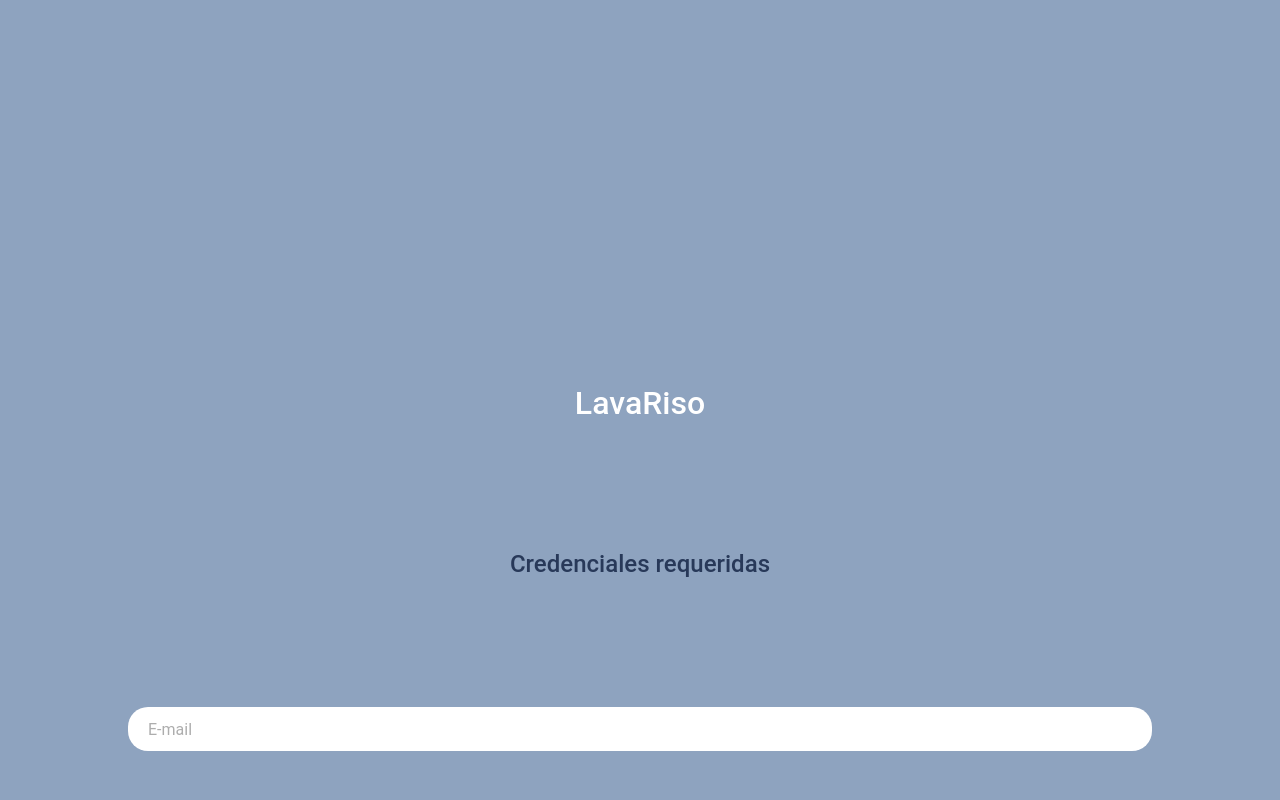
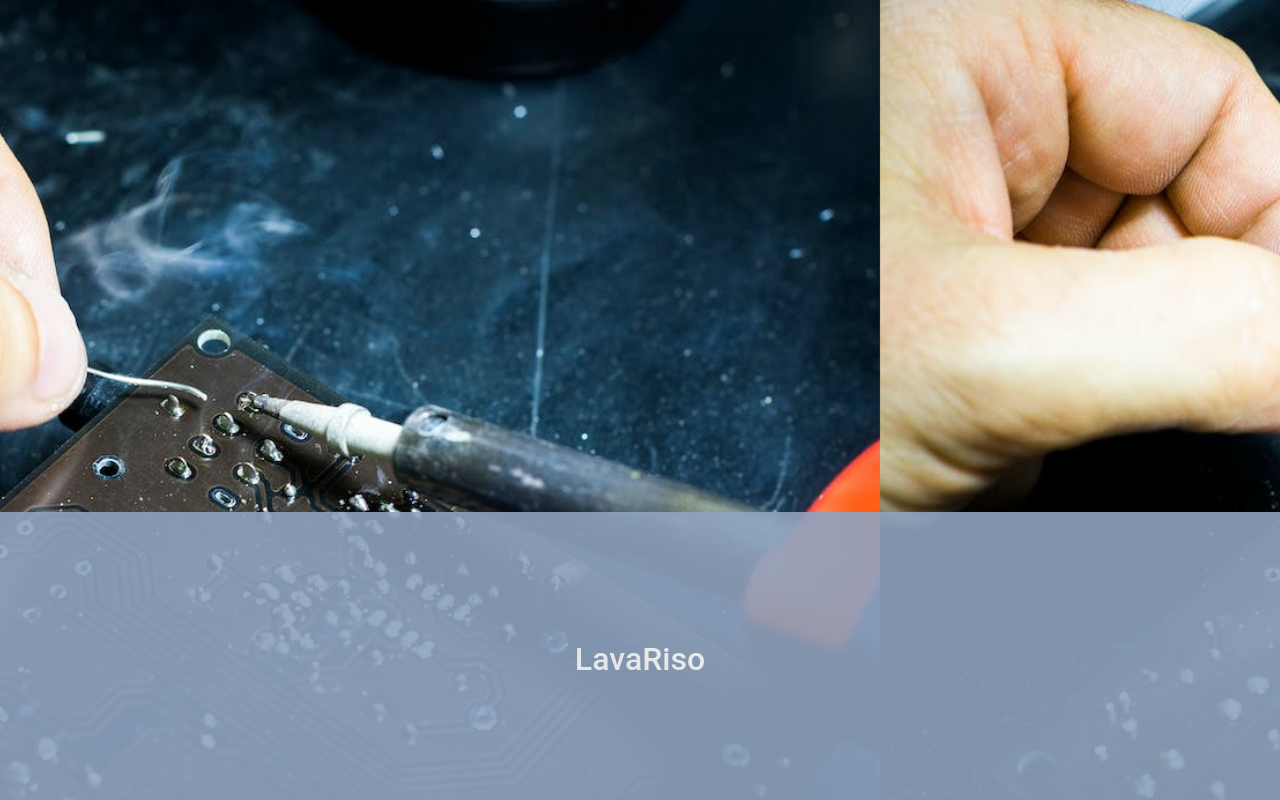
Before and after one commit to PochiTama-dev/lavarisoapp, a React (Vite) app: page /login in a window 1280 px wide. Built offline with nearby package versions, Linux system fonts and the light colour scheme.

Commit message:
LVM-01 // Diseño de login con fondo

```diff
--- a/src/components/Login/Login.css
+++ b/src/components/Login/Login.css
@@ -1,5 +1,9 @@
 .login {
-  --ion-background-color: #8ea3bf;
+  --ion-background-color: transparent;
+  /* --ion-background-color: #8ea3bf; */
+  background-image: url(../../images/imageLogin.webp);
+  background-position: -420px 0;
+  background-size: 1300px;
   display: flex;
   justify-content: center;
   align-items: center;
@@ -7,12 +11,19 @@
   height: auto;
 }
 
+.login-content {
+  height: 60%;
+  background-color: #8ea3bf;
+  opacity: 0.9;
+}
+
 .login h1 {
   color: white;
   display: flex;
   justify-content: center;
   font-size: xx-large;
-  margin-top: 30%;
+  margin-top: 40%;
+  padding-top: 10%;
 }
 
 .login h2 {
--- a/src/components/Login/Login.tsx
+++ b/src/components/Login/Login.tsx
@@ -34,6 +34,7 @@ const LoginComponent: React.FC = () => {
   return (
     <IonPage className="login">
       <IonContent>
+        <div className="login-content">
           <h1>LavaRiso</h1>
           <h2>Credenciales requeridas</h2>
           <form onSubmit={handleSubmit}>
@@ -57,6 +58,7 @@ const LoginComponent: React.FC = () => {
               </IonButton>
             </a>
           </form>
+        </div>
       </IonContent>
     </IonPage>
   );
```
Also changed, not shown: src/images/imageLogin.webp (added). Lines whose indentation alone changed are shown as unchanged.
